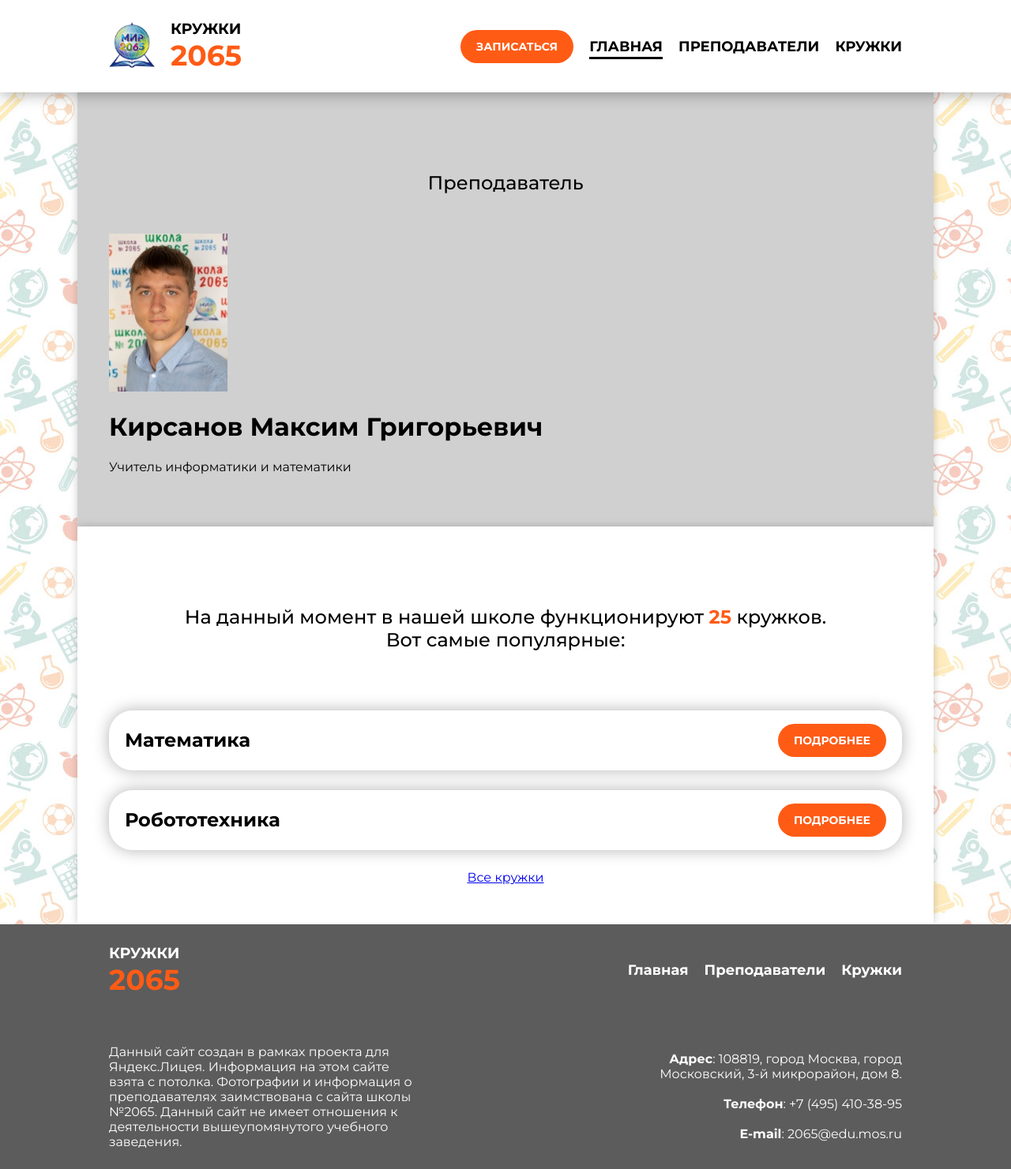
After one commit to God-Of-Code3/SchoolClubs, a Flask app: page /teacher/1/ in a window 1280 px wide. The commit adds this page. Shown: the whole page at 79% size. Run offline with Flask 2, Linux system fonts and the light colour scheme.

Commit message:
Исправление бага с директориями
Исправлен баг с директориями файлов, добавлены новые шаблоны

```diff
--- a/SchoolClubs/templates/base.html
+++ b/SchoolClubs/templates/base.html
@@ -3,8 +3,8 @@
 <head>
 	<meta charset="UTF-8">
 	<meta name="viewport" content="width=100%, initial-scale=1.0, user-scalable=no">
-	<link rel="stylesheet" href="static/css/main.css">
-	<link rel="stylesheet" href="static/css/slick-slider.css">
+	<link rel="stylesheet" href="{{ url_for('static', filename='css/main.css') }}">
+	<link rel="stylesheet" href="{{ url_for('static', filename='css/slick-slider.css') }}">
 	<title>Кружки 2065</title>
 </head>
 <body>
@@ -15,7 +15,7 @@
 					<div class="row">
 						<div class="header__brand brand">
 							<div class="brand__image">
-								<img src="static/img/logo.png" alt="">
+								<img src="{{ url_for('static', filename='img/logo.png') }}" alt="">
 							</div>
 							<div class="brand__text">
 								<h5>КРУЖКИ</h5>
@@ -90,10 +90,10 @@
 			</div>
 		</div>
 	</div>
-	<script src="static/js/burger.js"></script>
-	<script src="static/js/checkbox.js"></script>
+	<script src="{{ url_for('static', filename='js/burger.js')}}"></script>
+	<script src="{{ url_for('static', filename='js/checkbox.js')}}"></script>
 	<script src="https://ajax.googleapis.com/ajax/libs/jquery/3.5.1/jquery.min.js"></script>
-	<script type="text/javascript" src="static/js/slick/slick.min.js"></script>
-	<script type="text/javascript" src="static/js/slick/config.js"></script>
+	<script type="text/javascript" src="{{ url_for('static', filename='js/slick/slick.min.js')}}"></script>
+	<script type="text/javascript" src="{{ url_for('static', filename='js/slick/config.js')}}"></script>
 </body>
 </html>
--- a/SchoolClubs/templates/clubs.html
+++ b/SchoolClubs/templates/clubs.html
@@ -31,6 +31,7 @@
 				<button type="submit" class="btn">Показать</button>
 			</form>
 			{% endif %}
+
 			{%
 				for item in params['clubs_list']
 			%}
@@ -47,6 +48,11 @@
 			{%
 				endfor
 			%}
+			{% if not params['clubs_search_form'] %}
+			<div class="center">
+				<a href="/clubs/">Все кружки</a>
+			</div>
+			{% endif %}
 		</div>
 	</div>
 </div>
--- /dev/null
+++ b/SchoolClubs/templates/teacher.html
@@ -0,0 +1,18 @@
+{% extends "base.html" %}
+{% block content %}
+<div class="section _gray">
+	<div class="container">
+		<div class="section__title">Преподаватель</div>
+		<div class="section__content">
+			<div class="teacher-info">
+				<div class="teacher-info__image"><img src="{{ url_for('static', filename='/img/teachers/' + params['teacher_image'] + '')}}" alt=""></div>
+				<div class="teacher-info__title">
+					<h1>{{params['teacher_name']}}</h1>
+					<p>{{params['teacher_description']}}</p>
+				</div>
+			</div>
+		</div>
+	</div>
+</div>
+{% include "clubs.html" %}
+{% endblock %}
--- a/SchoolClubs/templates/teachers.html
+++ b/SchoolClubs/templates/teachers.html
@@ -16,7 +16,7 @@
 					<div class="teachers__item teacher">
 						<div class="teacher__image">
 							<a href="teacher/{{teacher['id']}}/" data-description="{{teacher['description']}}">
-								<img src="static/img/{{teacher['image']}}" alt="">
+								<img src="{{ url_for('static', filename='/img/' + teacher['image'] + '')}}" alt="">
 							</a>
 						</div>
 						<div class="teacher__text">
@@ -39,7 +39,7 @@
 						<div class="teachers__item teacher">
 							<div class="teacher__image">
 								<a href="teacher/{{teacher['id']}}/" data-description="{{teacher['description']}}}">
-									<img src="static/img/{{teacher['image']}}" alt="">
+									<img src="{{ url_for('static', filename='/img/' + teacher['image'] + '')}}" alt="">
 								</a>
 							</div>
 							<div class="teacher__text">
```
